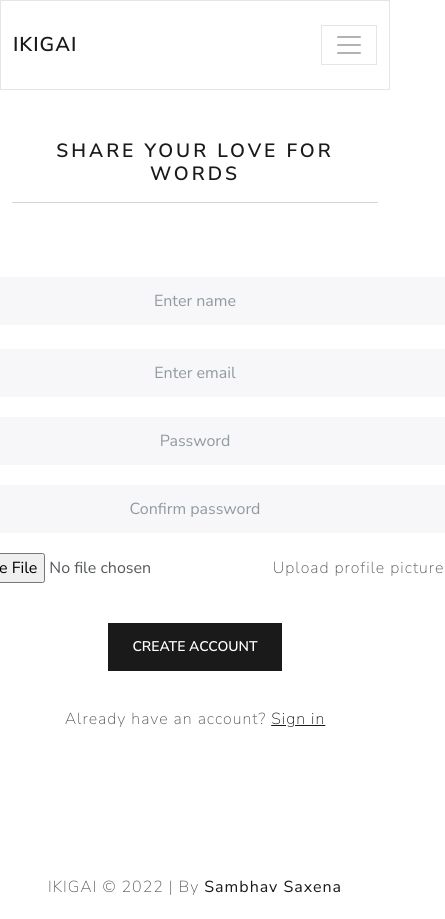
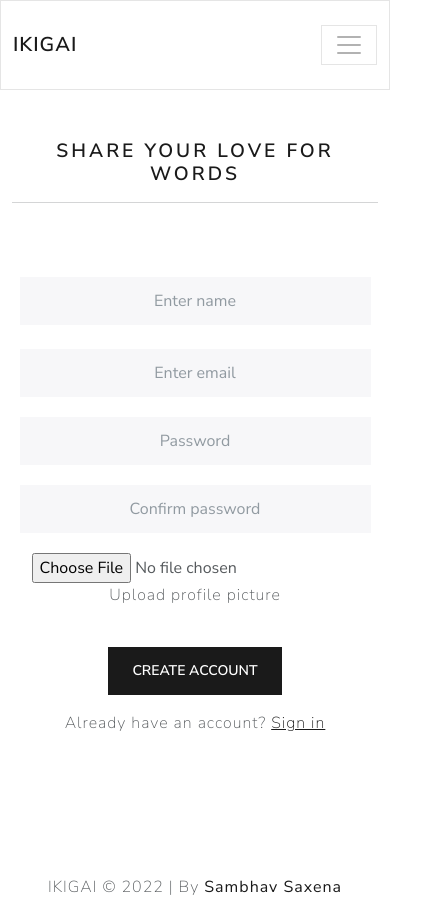
Before and after one commit to sambhavsaxena/secret-shed, a React (Create React App) app in the folder frontend/: page /signup in a window 390 px wide. Shown: the whole page, 445 px wide, since content can reach past the window. Built offline with nearby package versions, Linux system fonts and the light colour scheme.

Commit message:
fixed mobile margins for sign in and sign up pages

```diff
--- a/frontend/src/screens/LandingPage/LandingStyles.css
+++ b/frontend/src/screens/LandingPage/LandingStyles.css
@@ -6,6 +6,10 @@
 .intro-text {
   width: 100%;
   text-align: center;
+}
+
+.title{
+  margin-top: -120px;
 }
 
 .main {
@@ -47,3 +51,9 @@
     height: 50px;
   }
 }
+
+@media only screen and (max-width: 416px) {
+  .title {
+    font-size: 30px;
+  }
+}
--- a/frontend/src/screens/LoginScreen/LoginScreen.js
+++ b/frontend/src/screens/LoginScreen/LoginScreen.js
@@ -47,7 +47,7 @@ function LoginScreen({ history }) {
         {loading && <Loading />}
         {error && <ErrorMessage variant="danger">{error}</ErrorMessage>}
         <Form onSubmit={submitHandler}>
-          <Form.Group controlId="formBasicEmail" style={{ marginBottom: '20px', width: '500px', textAlign: 'center' }}>
+          <Form.Group controlId="formBasicEmail" style={window.innerWidth <= 600 ? { marginBottom: '20px', width: '90vw', textAlign: 'center' } : {marginBottom: '20px', width: '40vw', textAlign: 'center' }}>
             <Form.Control
               required
               style={{ textAlign: 'center' }}
--- a/frontend/src/screens/RegisterScreen/RegisterScreen.js
+++ b/frontend/src/screens/RegisterScreen/RegisterScreen.js
@@ -96,8 +96,8 @@ function RegisterScreen({ history }) {
         {error && <ErrorMessage variant="danger">{error}</ErrorMessage>}
         {message && <ErrorMessage variant="danger">{message}</ErrorMessage>}
         {loading && <Loading />}
-        <Form onSubmit={submitHandler} style={{ marginBottom: '20px', width: '500px', textAlign: 'center' }}>
-          <Form.Group controlId="name">
+        <Form onSubmit={submitHandler} >
+          <Form.Group controlId="name" style={window.innerWidth <= 600 ? { marginBottom: '20px', width: '90vw', textAlign: 'center' } : {marginBottom: '20px', width: '40vw', textAlign: 'center' }}>
             <Form.Control className="text-center my-4"
               required
               type="name"
@@ -106,10 +106,8 @@ function RegisterScreen({ history }) {
               maxLength={40}
               onChange={(e) => setName(e.target.value)}
             />
-          </Form.Group>
-
-          <Form.Group controlId="formBasicEmail" style={{ marginBottom: '20px', width: '500px', textAlign: 'center' }}>
             <Form.Control className="text-center"
+              style={{marginBottom:"20px"}}
               required
               type="email"
               value={email}
@@ -117,10 +115,8 @@ function RegisterScreen({ history }) {
               placeholder="Enter email"
               onChange={(e) => setEmail(e.target.value)}
             />
-          </Form.Group>
-
-          <Form.Group controlId="formBasicPassword" style={{ marginBottom: '20px', width: '500px', textAlign: 'center' }}>
             <Form.Control className="text-center"
+              style={{marginBottom:"20px"}}
               required
               type="password"
               value={password}
@@ -128,10 +124,8 @@ function RegisterScreen({ history }) {
               placeholder="Password"
               onChange={(e) => setPassword(e.target.value)}
             />
-          </Form.Group>
-
-          <Form.Group controlId="confirmPassword" style={{ marginBottom: '20px', width: '500px', textAlign: 'center' }}>
             <Form.Control
+              style={{marginBottom:"20px"}}
               className="text-center"
               required
               type="password"
@@ -140,8 +134,6 @@ function RegisterScreen({ history }) {
               placeholder="Confirm password"
               onChange={(e) => setConfirmPassword(e.target.value)}
             />
-          </Form.Group >
-          <Form.Group controlId="pic" style={{ marginBottom: '20px', width: '500px', textAlign: 'center' }}>
             <Form.File
               className="text-center"
               onChange={(e) => postDetails(e.target.files[0])}
@@ -151,7 +143,6 @@ function RegisterScreen({ history }) {
               custom
             />
           </Form.Group>
-
           <Button variant="primary" type="submit" style={{ marginTop: '20px' }}>
             Create account
           </Button>
```
